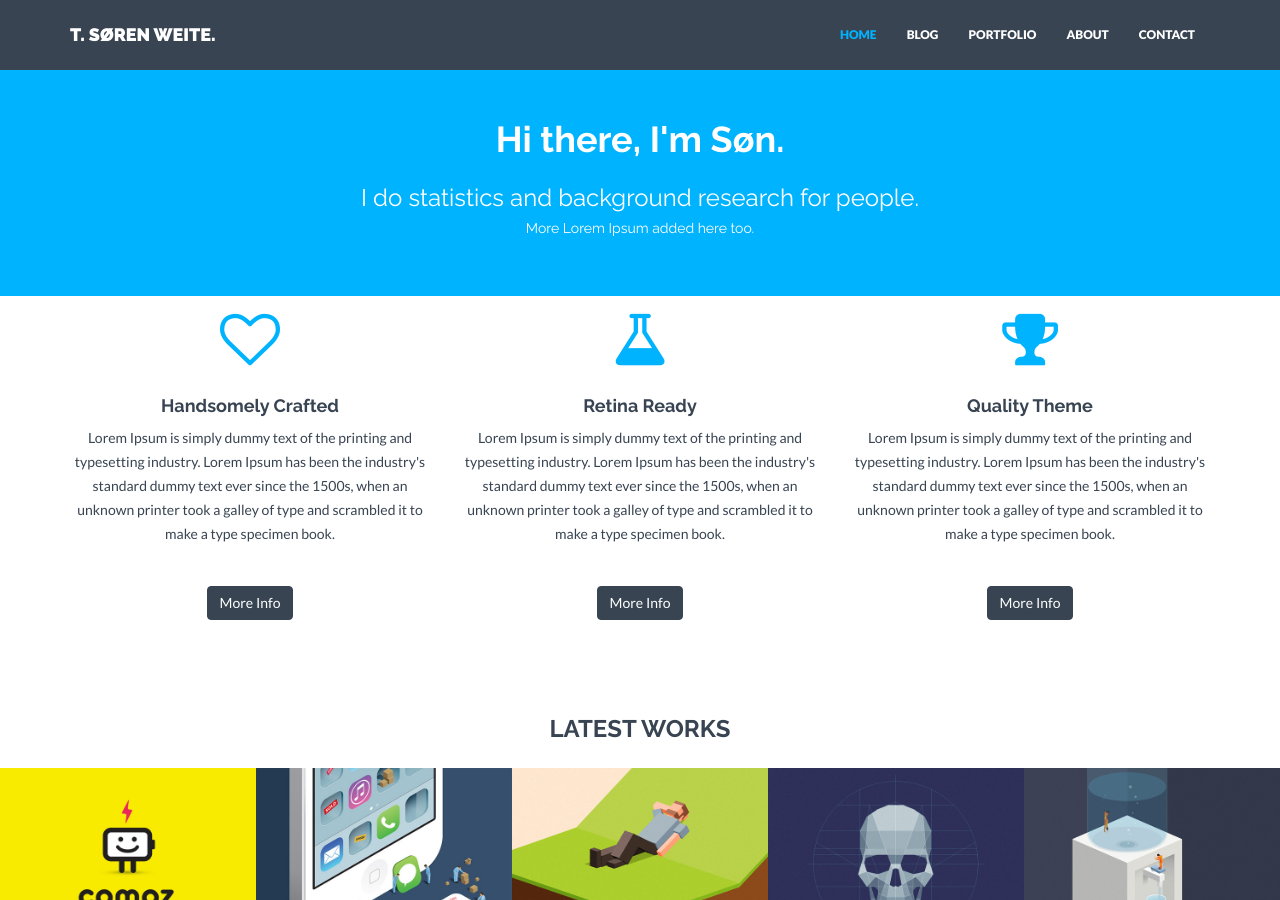
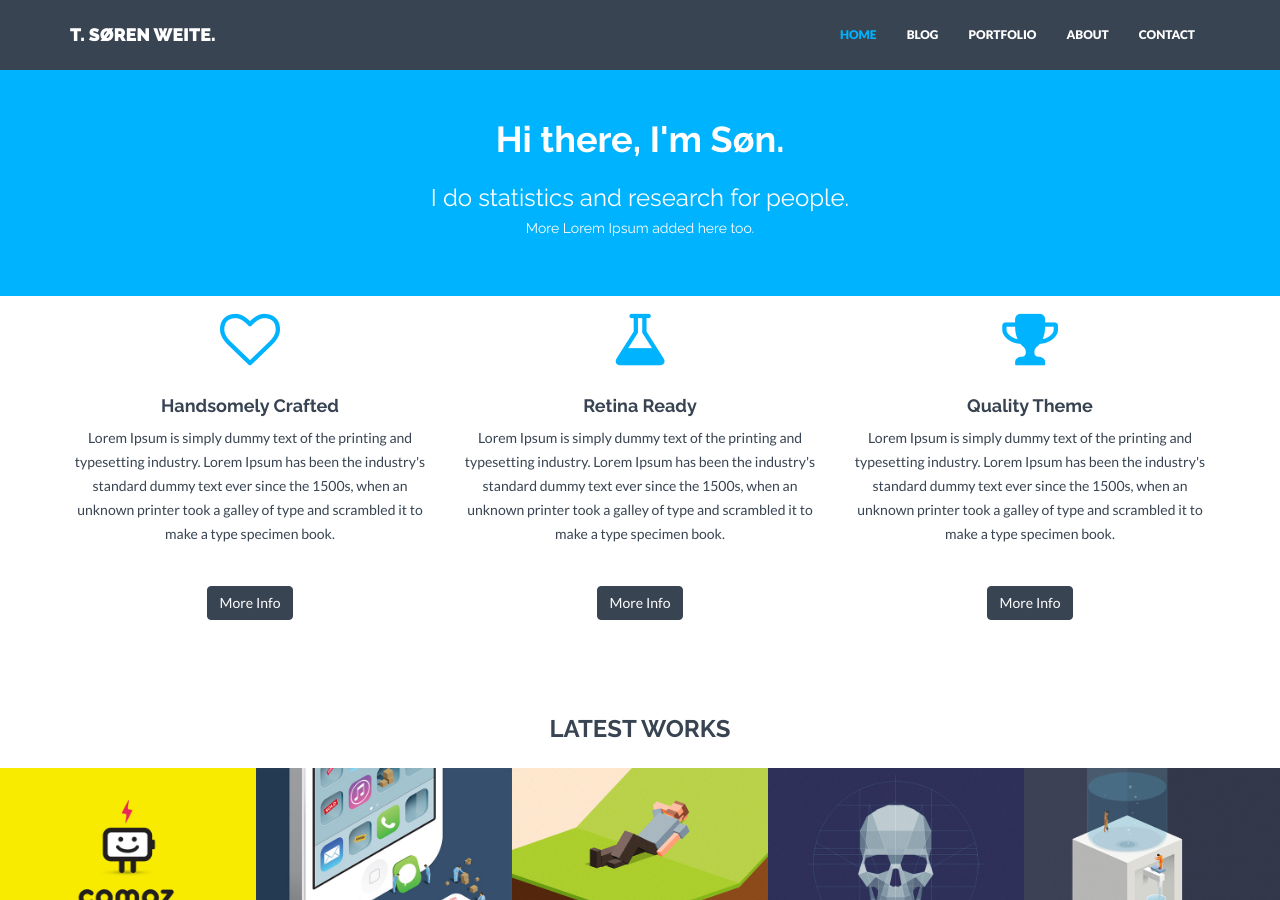
Before and after one commit to sorenweite/sorenweite.github.io, a Jekyll site: the page built from index.html, in a window 1280 px wide and 900 px high. Built offline with Jekyll 4.4.1, drawn with Linux system fonts in a browser that asks for light colours; nearby versions of some CDN libraries.

Commit message:
header
summary change

```diff
--- a/_includes/header.html
+++ b/_includes/header.html
@@ -4,7 +4,7 @@
             <div class="col-lg-8 col-lg-offset-2">
                 <h3></h3>
                 <h1>Hi there, I'm Søn.</h1>
-                <h3>I do statistics and background research for people.</h3>
+                <h3>I do statistics and research for people.</h3>
                 <h5>More Lorem Ipsum added here too.</h5>
             </div>
             <!--<div class="col-lg-8 col-lg-offset-2 himg">
```
